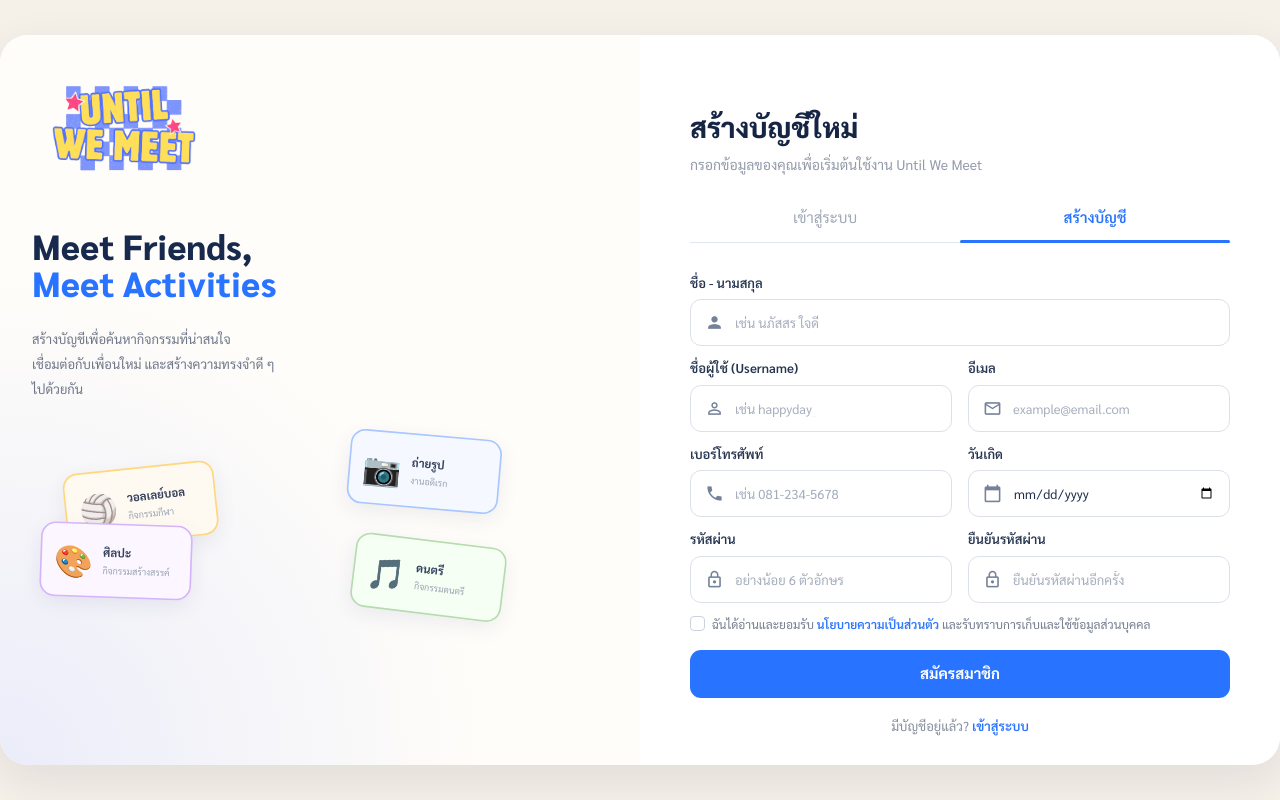
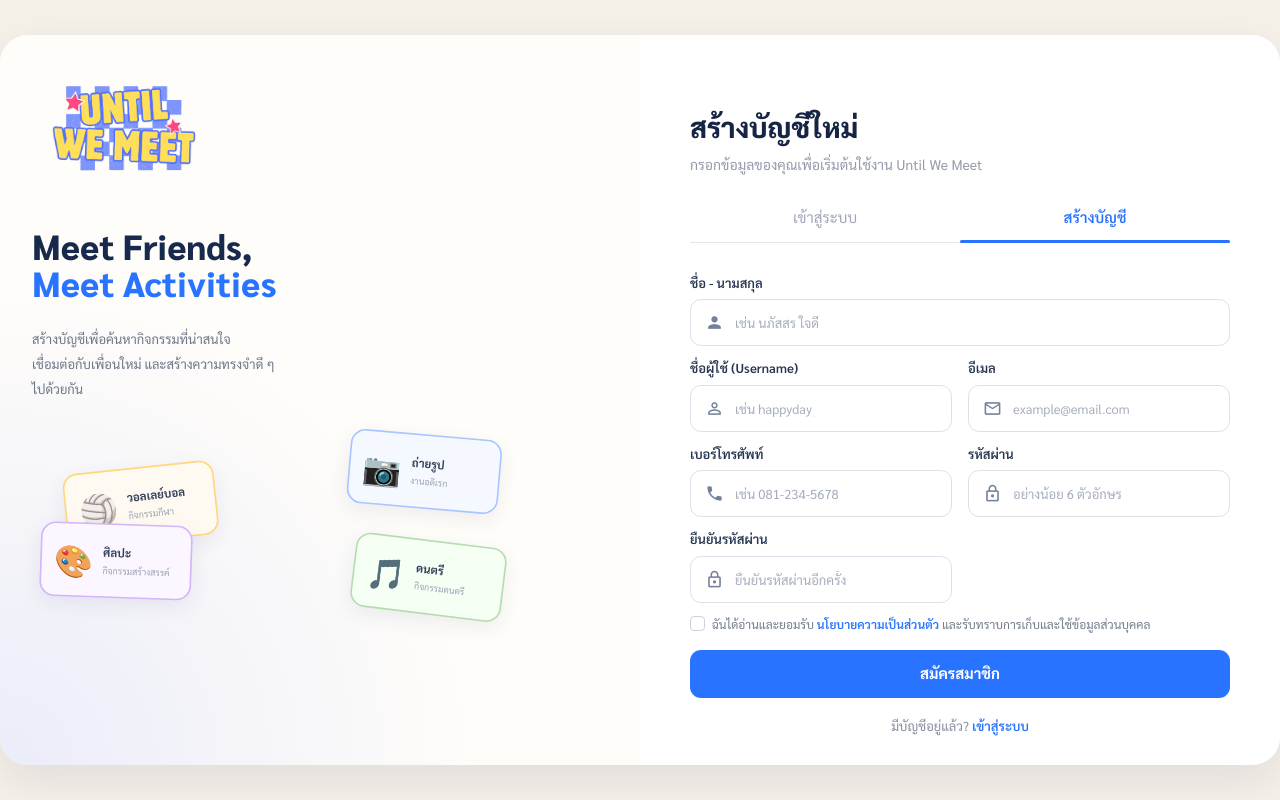
Before and after one commit to llitsbeyourbet/UWM, a React (Vite) app: page /register in a window 1280 px wide. Built offline with nearby package versions, Linux system fonts and the light colour scheme.

Commit message:
delete birthdate

```diff
--- a/frontend/pages/EditProfile.jsx
+++ b/frontend/pages/EditProfile.jsx
@@ -12,7 +12,6 @@ function EditProfile() {
   const [name, setName] = useState("");
   const [email, setEmail] = useState("");
   const [phone, setPhone] = useState("");
-  const [birthdate, setBirthdate] = useState("");
   const [bio, setBio] = useState("");
   const [profileImage, setProfileImage] = useState(null);
   const [preview, setPreview] = useState(null);
@@ -39,7 +38,6 @@ function EditProfile() {
         setName(data.name || "");
         setEmail(data.email || "");
         setPhone(data.phone || "");
-        setBirthdate(data.birthdate || "");
         setBio(data.bio || "");
         if (data.profileImage) {
           setPreview(data.profileImage);
@@ -130,7 +128,6 @@ function EditProfile() {
           username,
           name,
           phone,
-          birthdate,
           bio,
           profileImage,
         }),
@@ -154,7 +151,6 @@ function EditProfile() {
         username,
         name,
         phone,
-        birthdate,
         bio,
         profileImage: profileImage || user.profileImage,
       }));
@@ -231,11 +227,6 @@ function EditProfile() {
           </div>
 
           <div className="form-group">
-            <label>วันเกิด</label>
-            <input type="date" value={birthdate} onChange={(e) => setBirthdate(e.target.value)} />
-          </div>
-
-          <div className="form-group">
             <label>แนะนำตัว</label>
             <textarea value={bio} onChange={(e) => setBio(e.target.value)} rows={3} />
           </div>
--- a/frontend/pages/Login.jsx
+++ b/frontend/pages/Login.jsx
@@ -42,6 +42,7 @@ export default function Login() {
         }
 
         if (data.message === "รหัสผ่านไม่ถูกต้อง") {
+          setPassword("");
           setError("รหัสผ่านไม่ถูกต้อง กรุณาลองใหม่อีกครั้ง");
           return;
         }
--- a/frontend/pages/Register.jsx
+++ b/frontend/pages/Register.jsx
@@ -12,7 +12,6 @@ function Register() {
   const [username, setUsername] = useState("");
   const [email, setEmail] = useState("");
   const [phone, setPhone] = useState("");
-  const [birthdate, setBirthdate] = useState("");
   const [password, setPassword] = useState("");
   const [confirmPassword, setConfirmPassword] = useState("");
   const [otp, setOtp] = useState(["", "", "", "", "", ""]);
@@ -51,7 +50,6 @@ function Register() {
       !cleanUsername ||
       !cleanEmail ||
       !cleanPhone ||
-      !birthdate ||
       !password ||
       !confirmPassword
     ) {
@@ -284,7 +282,6 @@ function Register() {
           email,
           password,
           phone,
-          birthdate,
           registrationToken: verifyData.registrationToken,
         }),
       });
@@ -511,26 +508,6 @@ function Register() {
                         value={phone}
                         onChange={(e) => {
                           setPhone(e.target.value);
-                          if (error) setError("");
-                        }}
-                      />
-                    </div>
-                  </div>
-
-                  {/* Birthdate */}
-                  <div className="register-field">
-                    <label>วันเกิด</label>
-
-                    <div className="register-input-box">
-                      <span className="material-icons">
-                        calendar_today
-                      </span>
-
-                      <input
-                        type="date"
-                        value={birthdate}
-                        onChange={(e) => {
-                          setBirthdate(e.target.value);
                           if (error) setError("");
                         }}
                       />
@@ -837,7 +814,7 @@ function Register() {
                   <p>
                     ในการสมัครสมาชิกและใช้งานระบบ
                     อาจมีการเก็บรวบรวมข้อมูล เช่น ชื่อ-นามสกุล
-                    ชื่อผู้ใช้ อีเมล เบอร์โทรศัพท์ วันเกิด
+                    ชื่อผู้ใช้ อีเมล เบอร์โทรศัพท์
                     รูปโปรไฟล์ และข้อมูลที่ผู้ใช้งานสร้างขึ้นภายในระบบ
                     เช่น กิจกรรม การเข้าร่วมกิจกรรม และรีวิว
                   </p>
```
Also changed, not shown: 2 other files (tests, documents, lock files or other folders).
